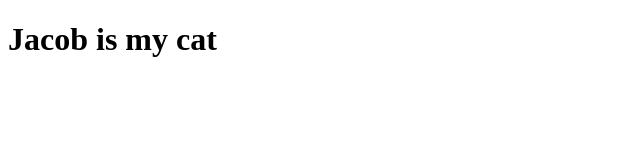
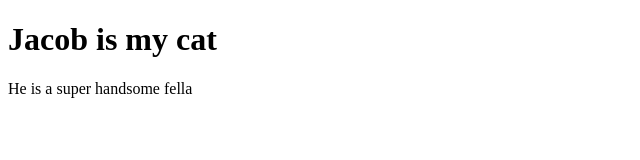
Before and after one commit to MKozovski/first-git-repo, a plain HTML site: page index.html in a window 1280 px wide. Shown: the whole page, without its empty margins (0-640 px from the left). Drawn offline with Linux system fonts and the light colour scheme.

Commit message:
Added p to file

```diff
--- a/index.html
+++ b/index.html
@@ -8,5 +8,6 @@
 </head>
 <body>
     <h1>Jacob is my cat</h1>
+    <P>He is a super handsome fella</P>
 </body>
 </html>
```
